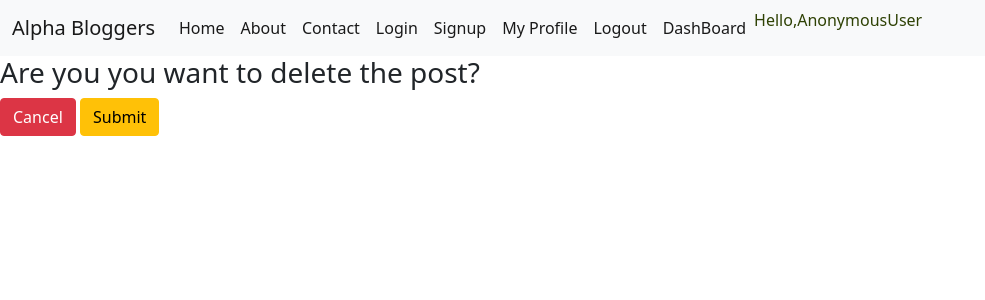
After one commit to Eshan666/Social-Blogging-with-Django, a Django app: page /deletePost/3/ in a window 1280 px wide. The commit adds this page. Shown: the top 300 px of the page, without its empty margins (0-985 px from the left). Run offline with Django 3.2, Linux system fonts and the light colour scheme; data comes from the database, SQL or seed files in the repository; both versions use the stored data as it was after the commit.

Commit message:
implemented update and delete operation

```diff
--- /dev/null
+++ b/miniblog/blog/static/alphablog/css/main.css
@@ -0,0 +1,8 @@
+.user{
+
+    color:rgb(46, 65, 4);
+}
+
+.container{
+    width:981px;
+}
--- a/miniblog/blog/static/blog/css/main.css
+++ /dev/null
@@ -1,4 +0,0 @@
-.user{
-
-    color:rgb(3, 96, 177);
-}
--- a/miniblog/blog/templates/blog/base.html
+++ b/miniblog/blog/templates/blog/base.html
@@ -10,7 +10,7 @@
     <link href="https://cdn.jsdelivr.net/npm/bootstrap@5.0.0-beta3/dist/css/bootstrap.min.css" rel="stylesheet" integrity="sha384-eOJMYsd53ii+scO/bJGFsiCZc+5NDVN2yr8+0RDqr0Ql0h+rP48ckxlpbzKgwra6" crossorigin="anonymous">
 
     <title>Dream Blog</title>
-    <link rel="stylesheet" type="text/css" href="{% static 'blog/css/main.css' %}">
+    <link rel="stylesheet" type="text/css" href="{% static 'alphablog/css/main.css' %}">
   </head>
   <body>
     <nav class="navbar navbar-expand-lg navbar-light bg-light">
--- a/miniblog/blog/templates/blog/dashboard.html
+++ b/miniblog/blog/templates/blog/dashboard.html
@@ -1,7 +1,7 @@
 {% extends 'blog/base.html'%}
 
 {% block content %}
-<div class="container">
+<div class="container allposts">
     {% for post in all_posts %}
     <div class="card my-3">
         <div class="card-header">
--- /dev/null
+++ b/miniblog/blog/templates/blog/deletePost.html
@@ -0,0 +1,11 @@
+{% extends 'blog/base.html'%}
+
+{% block content %}
+<h3> Are you you want to delete the post?</h3>
+<form method="POST" action="">
+    {% csrf_token %}
+    <a class= "btn btn-danger" href="{% url 'dashBoardPage' %}">Cancel</a>
+    <input class="btn btn-warning"  type="submit" name="confirm">
+
+</form>
+{% endblock %}
--- a/miniblog/blog/templates/blog/myprofile.html
+++ b/miniblog/blog/templates/blog/myprofile.html
@@ -1,7 +1,7 @@
 {% extends 'blog/base.html'%}
 
 {% block content %}
-<div class="container">
+<div class="container allposts">
     <form method="POST" acion="">
         {% csrf_token %}
         <div class="mb-3">
@@ -21,7 +21,9 @@
         <div class="card-body">
             <h5 class="card-title">{{post.title}}</h5>
             <p class="card-text">{{post.description}}</p>
-            <a href="#" class="btn btn-primary">Edit</a>
+            <a href="{%url 'updatePost' post.id %}" class="btn btn-primary">Edit</a>
+            <a href="{%url 'deletePost' post.id %}"  class="btn btn-danger">Delete</a>
+
         </div>
         <div class="card-header">
             {{post.date_created}}
--- a/miniblog/blog/urls.py
+++ b/miniblog/blog/urls.py
@@ -3,6 +3,7 @@ from django.urls import path,include
 from . import views
 
 urlpatterns = [
+
     path('',views.home,name="home"),
     path('loginPage/' ,views.loginPage,name="loginPage"),
     path('logoutPage/' ,views.logoutPage,name="logoutPage"),
@@ -11,5 +12,7 @@ urlpatterns = [
     path('contactPage/' ,views.contactPage,name="contactPage"),
     path('dashBoardPage/' ,views.dashBoardPage,name="dashBoardPage"),
     path('myProfilePage/' ,views.myProfilePage,name="myProfilePage"),
+    path('updatePost/<str:pk>/' ,views.updatePost,name="updatePost"),
+    path('deletePost/<str:pk>/' ,views.deletePost,name="deletePost"),
 
 ]
--- a/miniblog/blog/views.py
+++ b/miniblog/blog/views.py
@@ -74,3 +74,27 @@ def myProfilePage(request):
 
 
     return render(request,'blog/myProfile.html',context)
+
+def updatePost(request,pk):
+    post = BlogPost.objects.get(id=pk)
+    print(post)
+    context = {"post":post}
+
+    if request.method == "POST":
+        title = request.POST.get('title')
+        description = request.POST.get('description')
+        post.title = title
+        post.description = description
+        post.save()
+        return redirect('myProfilePage')
+
+    return render(request,'blog/updatePost.html',context)
+
+def deletePost(request,pk):
+    post = BlogPost.objects.get(id=pk)
+
+    if request.method == 'POST':
+        post.delete()
+        return redirect('myProfilePage')
+
+    return render(request, 'blog/deletePost.html')
```
Also changed, not shown: miniblog/blog/templates/blog/updatePost.html (added, +22 -0 lines), miniblog/db.sqlite3.
